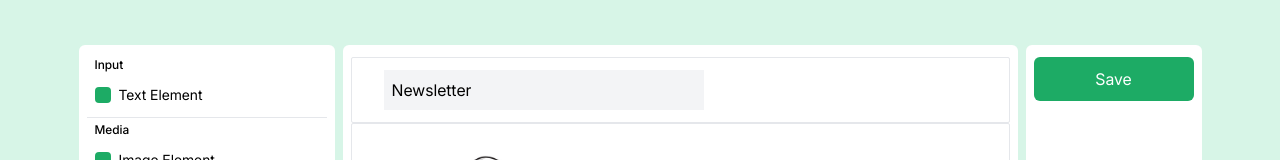
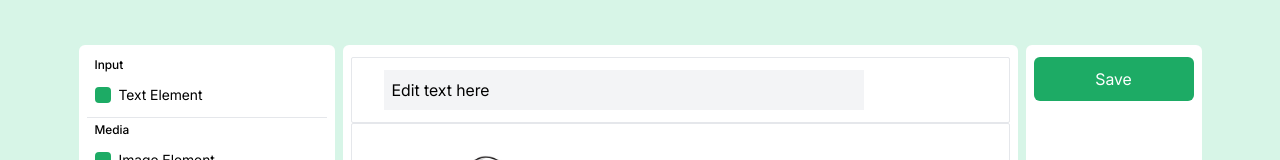
Before and after one commit to stevendaye/dnd-builder, a Vue app: page / in a window 1280 px wide. Shown: the part 211-371 px from the top of the page. Built offline with nearby package versions, Linux system fonts and the light colour scheme; some icons are missing.

Commit message:
Implemented Add New Image Block Feature (Thinking Out of The Box)

```diff
--- a/src/App.vue
+++ b/src/App.vue
@@ -68,6 +68,10 @@
           <h3 class="text-xs font-InterMedium px-2">Media</h3>
           <div
             class="flex items-center gap-2 w-full p-2 hover:bg-slate-200 transition duration-300 hover:cursor-pointer rounded-md"
+            role="button"
+            tabindex=""
+            @keydown="addImageBlock"
+            @click="addImageBlock"
           >
             <v-icon
               name="oi-image"
@@ -130,12 +134,12 @@
                 title="Hold & Drag"
               />
 
-              <div v-if="element.type === 'text'" class="w-[50%]">
+              <div v-if="element.type === 'text'" class="w-[75%]">
                 <input
                   type="text"
                   class="p-2 bg-[#F3F4F6] w-full"
                   v-model="element.text"
-                  placeholder="Edit text"
+                  placeholder="Campaigns | Email Marketing | Landing Pages | Automation etc.. "
                 />
               </div>
 
@@ -212,7 +216,7 @@ const predifinedImages = [
 
 const dragging = ref<boolean>(false);
 const list = ref<Block[]>([
-  { id: 0, type: "text", text: "Newsletter", order: 1 },
+  { id: 0, type: "text", text: "Edit text here", order: 1 },
   { id: 1, type: "image", image: "/image-1.png", order: 2 },
 ]);
 
@@ -273,6 +277,21 @@ const addTextBlock = () => {
   });
 };
 
+const addImageBlock = () => {
+  const newImageBlock: Block = {
+    id: ++uniqueIdCounter,
+    type: "image",
+    image: "/image-1.png",
+    order: 1,
+  };
+
+  list.value.push(newImageBlock);
+
+  list.value.forEach((block, i) => {
+    block.order = i + 1;
+  });
+};
+
 const exportToJSON = () => {
   const jsonFormat = JSON.stringify(list.value, null, 2);
   console.log(jsonFormat);
```
